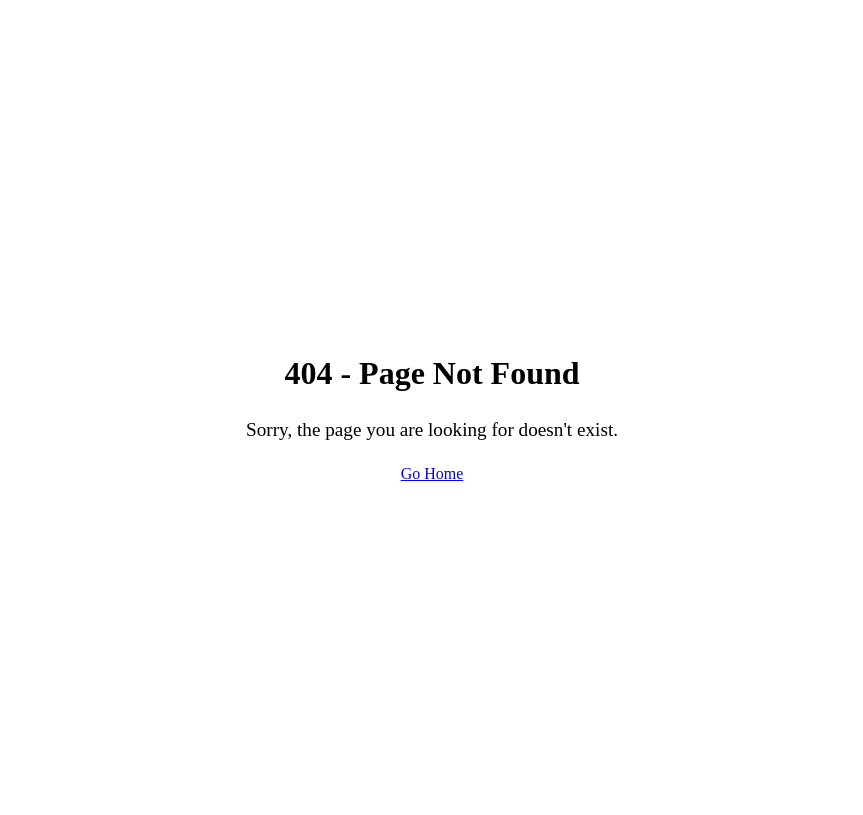
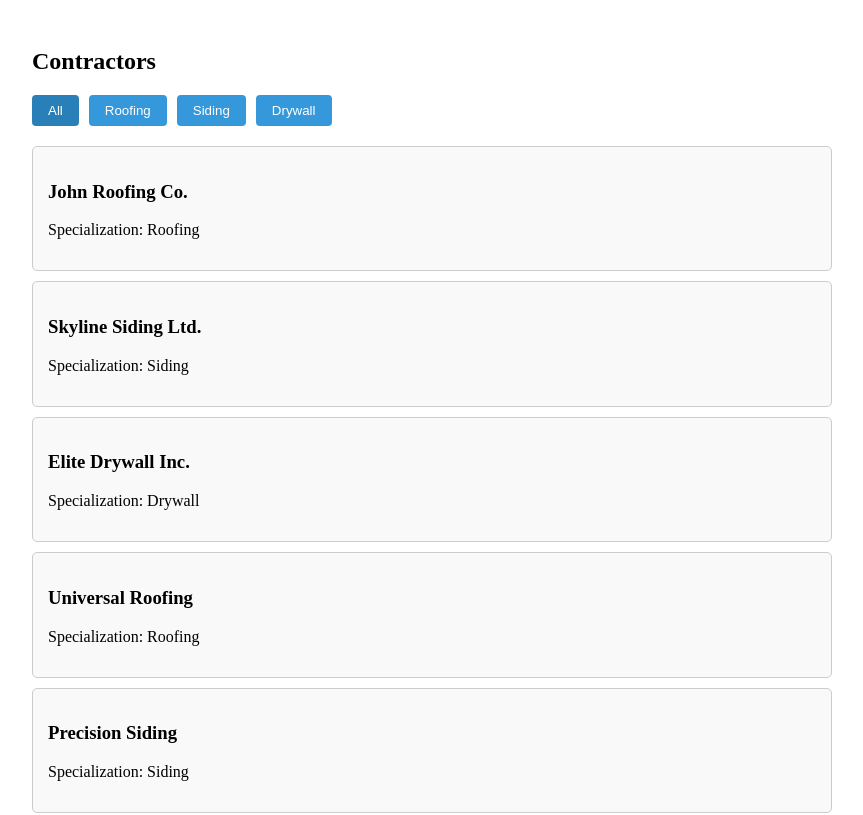
Before and after one commit to Amga20d/renohub, a React (Vite) app in the folder frontend/: page /contractors in a window 1280 px wide. Before the commit this address had no page. Shown: the top 815 px of the page, without its empty margins (208-1071 px from the left). Built offline with nearby package versions, Linux system fonts and the light colour scheme.

Commit message:
Added contractors page with simple filtering

```diff
--- a/frontend/src/App.jsx
+++ b/frontend/src/App.jsx
@@ -6,10 +6,10 @@ const HomePage = lazy(() => import("./pages/HomePage"));
 const RegisterPage = lazy(() => import("./pages/RegisterPage"));
 const LoginPage = lazy(() => import("./pages/LoginPage"));
 const DashboardPage = lazy(() => import("./pages/DashboardPage"));
-// const ProfilePage = lazy(() => import("./pages/ProfilePage"));
+const ProfilePage = lazy(() => import("./pages/ProfilePage"));
 const ProjectsPage = lazy(() => import("./pages/ProjectsPage"));
 // const ProjectDetailsPage = lazy(() => import("./pages/ProjectDetailsPage"));
-// const NewProjectPage = lazy(() => import("./pages/NewProjectPage"));
+const NewProjectPage = lazy(() => import("./pages/NewProjectPage"));
 // const BidPlacementPage = lazy(() => import("./pages/BidPlacementPage"));
 // const MyBidsPage = lazy(() => import("./pages/MyBidsPage"));
 // const SubmitReviewPage = lazy(() => import("./pages/SubmitReviewPage"));
@@ -20,6 +20,7 @@ const ChatPage = lazy(() => import("./pages/ChatPage"));
 // const AdminUsersPage = lazy(() => import("./pages/AdminUsersPage"));
 // const AdminLogsPage = lazy(() => import("./pages/AdminLogsPage"));
 const NotFoundPage = lazy(() => import("./pages/NotFoundPage"));
+const ContractorPage = lazy(() => import("./pages/ContractorPage"));
 
 function App() {
   return (
@@ -30,10 +31,10 @@ function App() {
           <Route path="/register" element={<RegisterPage />} />
           <Route path="/login" element={<LoginPage />} />
           <Route path="/dashboard" element={<DashboardPage />} />
-          {/* <Route path="/profile" element={<ProfilePage />} /> */}
+          <Route path="/profile" element={<ProfilePage />} />
           <Route path="/projects" element={<ProjectsPage />} />
-          {/* <Route path="/projects/new" element={<NewProjectPage />} />
-          <Route path="/projects/:id" element={<ProjectDetailsPage />} />
+          <Route path="/projects/new" element={<NewProjectPage />} />
+          {/* <Route path="/projects/:id" element={<ProjectDetailsPage />} />
           <Route path="/projects/:id/bids" element={<BidPlacementPage />} />
           <Route path="/projects/:id/review" element={<SubmitReviewPage />} />
           <Route path="/bids" element={<MyBidsPage />} /> */}
@@ -43,6 +44,7 @@ function App() {
           <Route path="/inspections" element={<InspectionsPage />} />
           <Route path="/admin/users" element={<AdminUsersPage />} />
           <Route path="/admin/logs" element={<AdminLogsPage />} /> */}
+          <Route path="/contractors" element={<ContractorPage />} />
           <Route path="*" element={<NotFoundPage />} />
         </Routes>
       </Suspense>
--- a/frontend/src/components/Navbar.jsx
+++ b/frontend/src/components/Navbar.jsx
@@ -31,6 +31,9 @@ const Navbar = () => {
         <Link to="/projects" style={linkStyle}>
           Projects
         </Link>
+        <Link to="/contractors" style={linkStyle}>
+        Contractors
+        </Link>
         <Link to="/messages" style={linkStyle}>
           Messages
         </Link>
--- /dev/null
+++ b/frontend/src/pages/ContractorPage.jsx
@@ -0,0 +1,77 @@
+import React, { useState } from 'react';
+
+const ContractorPage = () => {
+  const [filter, setFilter] = useState('All');
+
+  const contractors = [
+    { id: 1, name: 'John Roofing Co.', role: 'Roofing' },
+    { id: 2, name: 'Skyline Siding Ltd.', role: 'Siding' },
+    { id: 3, name: 'Elite Drywall Inc.', role: 'Drywall' },
+    { id: 4, name: 'Universal Roofing', role: 'Roofing' },
+    { id: 5, name: 'Precision Siding', role: 'Siding' },
+    { id: 6, name: 'Pro Drywall Solutions', role: 'Drywall' },
+  ];
+
+  const roles = ['All', 'Roofing', 'Siding', 'Drywall'];
+
+  const filteredContractors =
+    filter === 'All'
+      ? contractors
+      : contractors.filter((contractor) => contractor.role === filter);
+
+  const containerStyle = {
+    padding: '20px',
+    maxWidth: '800px',
+    margin: '0 auto',
+  };
+
+  const filterStyle = {
+    marginBottom: '20px',
+  };
+
+  const buttonStyle = {
+    marginRight: '10px',
+    padding: '8px 16px',
+    border: 'none',
+    borderRadius: '4px',
+    backgroundColor: '#3498db',
+    color: '#fff',
+    cursor: 'pointer',
+  };
+
+  const cardStyle = {
+    border: '1px solid #ccc',
+    borderRadius: '5px',
+    padding: '15px',
+    marginBottom: '10px',
+    backgroundColor: '#f9f9f9',
+  };
+
+  return (
+    <div style={containerStyle}>
+      <h2>Contractors</h2>
+      <div style={filterStyle}>
+        {roles.map((role) => (
+          <button
+            key={role}
+            onClick={() => setFilter(role)}
+            style={{
+              ...buttonStyle,
+              backgroundColor: filter === role ? '#2980b9' : '#3498db',
+            }}
+          >
+            {role}
+          </button>
+        ))}
+      </div>
+      {filteredContractors.map((contractor) => (
+        <div key={contractor.id} style={cardStyle}>
+          <h3>{contractor.name}</h3>
+          <p>Specialization: {contractor.role}</p>
+        </div>
+      ))}
+    </div>
+  );
+};
+
+export default ContractorPage;
```
